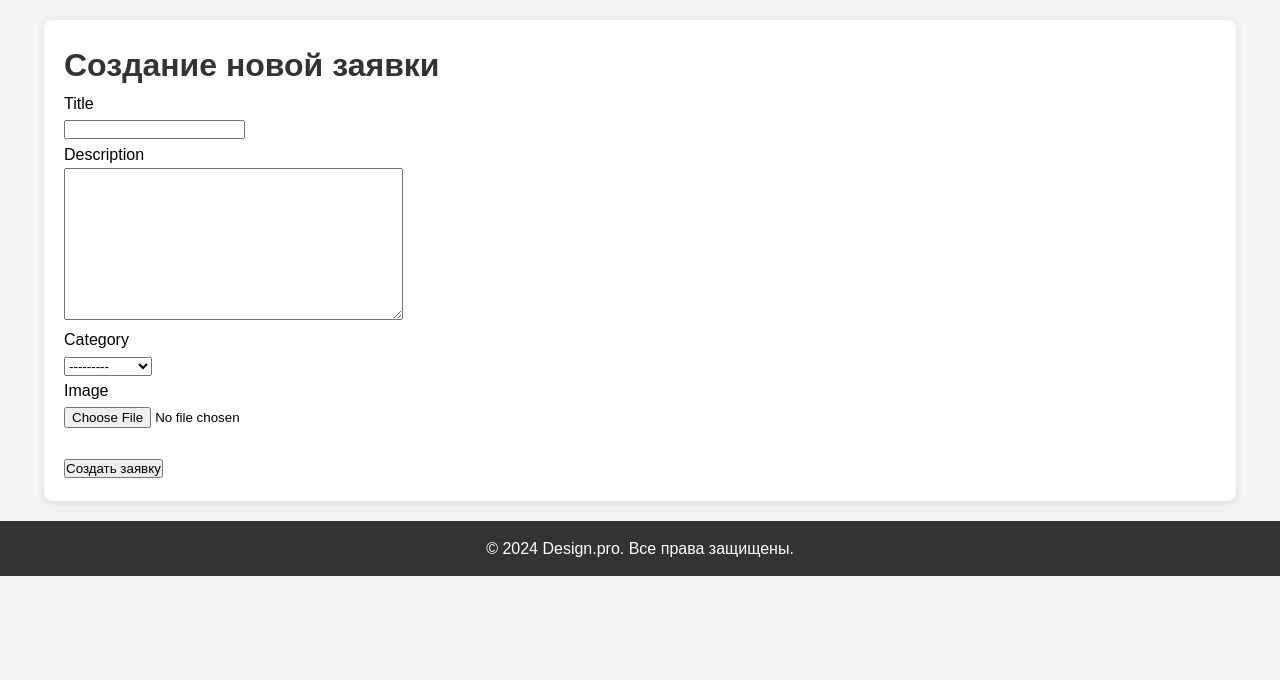
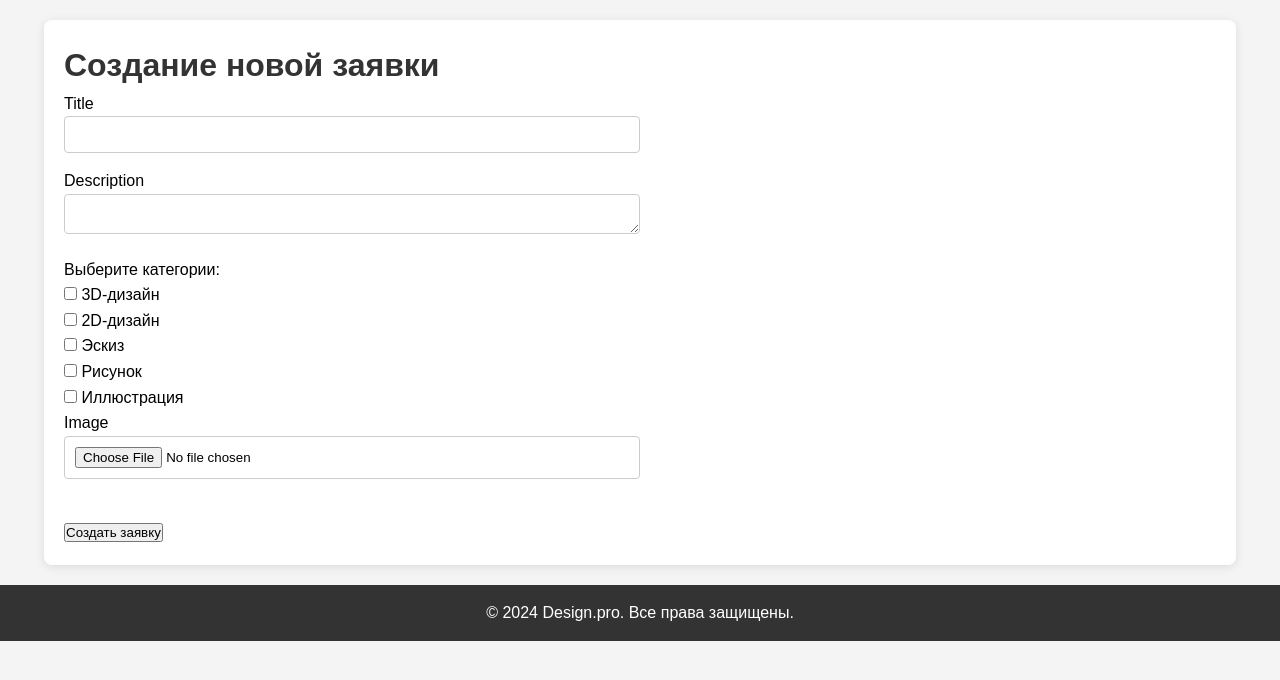
Before and after one commit to JazzY6113/oop2, a Django app: page /application/create/ in a window 1280 px wide. Shown: the part 66-746 px from the top of the page. Run offline with Django 4.2, Linux system fonts and the light colour scheme; a user stored in the database is signed in; data comes from the database, SQL or seed files in the repository.

Commit message:
доп. задание 2.2

```diff
--- a/designpro/designpro/settings.py
+++ b/designpro/designpro/settings.py
@@ -17,7 +17,6 @@ INSTALLED_APPS = [
     'django.contrib.messages',
     'django.contrib.staticfiles',
     'main',
-    'captcha',
 ]
 
 MIDDLEWARE = [
--- a/designpro/main/forms.py
+++ b/designpro/main/forms.py
@@ -1,7 +1,8 @@
 from django import forms
 from django.contrib.auth.models import User
-from .models import Application
+from .models import Application, Category
 from django.core.validators import RegexValidator, EmailValidator
+from django.core.exceptions import ValidationError
 
 class UserRegistrationForm(forms.ModelForm):
     password = forms.CharField(widget=forms.PasswordInput)
@@ -42,4 +43,16 @@ class UserRegistrationForm(forms.ModelForm):
 class ApplicationForm(forms.ModelForm):
     class Meta:
         model = Application
-        fields = ['title', 'description', 'category', 'image']
+        fields = ['title', 'description', 'categories', 'image']  # Измените 'category' на 'categories'
+
+    categories = forms.ModelMultipleChoiceField(
+        queryset=Category.objects.all(),
+        widget=forms.CheckboxSelectMultiple,  # Используйте чекбоксы для выбора нескольких категорий
+        required=False
+    )
+
+    def clean_categories(self):
+        categories = self.cleaned_data.get('categories')
+        if categories and len(categories) > 3:
+            raise ValidationError('Вы можете выбрать не более 3-х категорий.')
+        return categories
--- a/designpro/main/models.py
+++ b/designpro/main/models.py
@@ -31,7 +31,7 @@ class Application(models.Model):
     user = models.ForeignKey(User, on_delete=models.CASCADE)
     title = models.CharField(max_length=200)
     description = models.TextField()
-    category = models.ForeignKey(Category, on_delete=models.CASCADE)
+    categories = models.ManyToManyField(Category)
     image = models.ImageField(upload_to='applications/', validators=[validate_image], blank=True, null=True)
     status = models.CharField(max_length=20, choices=STATUS_CHOICES, default='new')
     created_at = models.DateTimeField(auto_now_add=True)
--- a/designpro/main/static/css/style.css
+++ b/designpro/main/static/css/style.css
@@ -75,3 +75,35 @@ footer .container {
     max-width: 1200px;
     margin: 0 auto;
 }
+
+input[type="text"],
+input[type="password"],
+input[type="email"],
+input[type="file"],
+textarea {
+    width: 50%; /* Занимает 100% ширины родительского элемента */
+    padding: 10px; /* Внутренние отступы */
+    margin-bottom: 15px; /* Отступ между полями */
+    border: 1px solid #ccc; /* Рамка */
+    border-radius: 4px; /* Закругление углов */
+    box-sizing: border-box; /* Учитывает отступы и границы в ширине */
+}
+
+/* Дополнительные стили для textarea, если нужно */
+textarea {
+    height: 40px; /* Установите желаемую высоту для текстового поля */
+}
+
+.application-item {
+    border: 1px solid #ccc; /* Цвет и стиль рамки */
+    border-radius: 8px; /* Закругление углов */
+    padding: 15px; /* Внутренние отступы */
+    margin-bottom: 20px; /* Отступ между карточками */
+    background-color: #fff; /* Цвет фона */
+    box-shadow: 0 2px 5px rgba(0, 0, 0, 0.1); /* Тень для эффекта глубины */
+}
+
+.application-image img {
+    max-width: 500px; /* Ограничение ширины изображения */
+    height: auto; /* Автоматическая высота для сохранения пропорций */
+}
--- a/designpro/main/templates/main/applications.html
+++ b/designpro/main/templates/main/applications.html
@@ -7,7 +7,7 @@
     <a href="{% url 'main:application_create' %}">Создать новую заявку</a>
     <div class="application-list">
         {% for application in applications %}
-            <div class="application-item">
+            <div class="application-item"> <!-- Класс для рамки -->
                 <h2>{{ application.title }}</h2>
                 <p>{{ application.description }}</p>
                 <p><strong>Статус:</strong> {{ application.status }}</p>
--- a/designpro/main/templates/main/applications_create.html
+++ b/designpro/main/templates/main/applications_create.html
@@ -19,7 +19,7 @@
 
         <div>
             {{ form.title.label }}<br>
-            {{ form.title }}
+            {{ form.title }}  <!-- Поле title -->
             {% if form.title.errors %}
                 <ul class="errorlist">
                     {% for error in form.title.errors %}
@@ -31,7 +31,7 @@
 
         <div>
             {{ form.description.label }}<br>
-            {{ form.description }}
+            {{ form.description }}  <!-- Поле description -->
             {% if form.description.errors %}
                 <ul class="errorlist">
                     {% for error in form.description.errors %}
@@ -42,11 +42,11 @@
         </div>
 
         <div>
-            {{ form.category.label }}<br>
-            {{ form.category }}
-            {% if form.category.errors %}
+            <label for="id_categories">Выберите категории:</label><br>
+            {{ form.categories }}  <!-- Поле categories -->
+            {% if form.categories.errors %}
                 <ul class="errorlist">
-                    {% for error in form.category.errors %}
+                    {% for error in form.categories.errors %}
                         <li>{{ error }}</li>
                     {% endfor %}
                 </ul>
@@ -55,7 +55,7 @@
 
         <div>
             {{ form.image.label }}<br>
-            {{ form.image }}
+            {{ form.image }}  <!-- Поле image -->
             {% if form.image.errors %}
                 <ul class="errorlist">
                     {% for error in form.image.errors %}
--- a/designpro/main/templates/main/index.html
+++ b/designpro/main/templates/main/index.html
@@ -11,7 +11,7 @@
             <li>
                 <strong>{{ application.title }}</strong><br>
                 Категория: {{ application.category }}<br>
-                <img src="{{ application.image.url }}" alt="{{ application.title }}" width="200"><br>
+                <img src="{{ application.image.url }}" alt="{{ application.title }}" width="500"><br>
                 Время добавления: {{ application.created_at }}
             </li>
         {% empty %}
--- a/designpro/main/views.py
+++ b/designpro/main/views.py
@@ -110,6 +110,7 @@ def application_create_view(request):
             application = form.save(commit=False)
             application.user = request.user  # Устанавливаем текущего пользователя
             application.save()
+            form.save_m2m()  # Сохраняем связь ManyToMany
             return redirect('main:applications')  # Перенаправление на страницу с заявками
     else:
         form = ApplicationForm()
--- a/designpro/requirements.txt
+++ b/designpro/requirements.txt
@@ -1,3 +1,4 @@
 django
 django-bootstrap4
 pillow
+django-simple-captcha
```
Also changed, not shown: designpro/main/my_captcha.py (+34 -12 lines), designpro/main/templates/main/register.html (+1 -1 lines), designpro/db.sqlite3.
